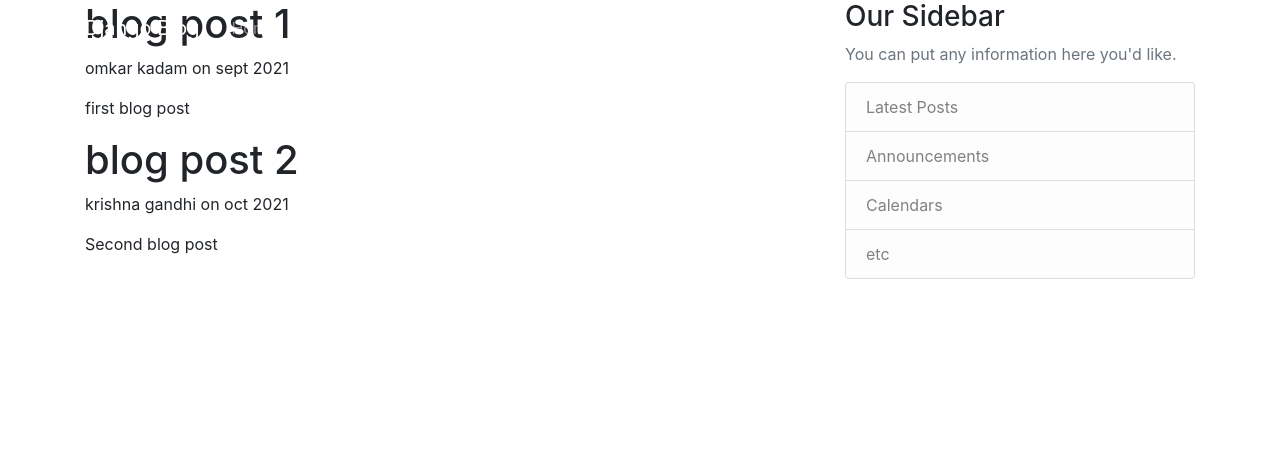
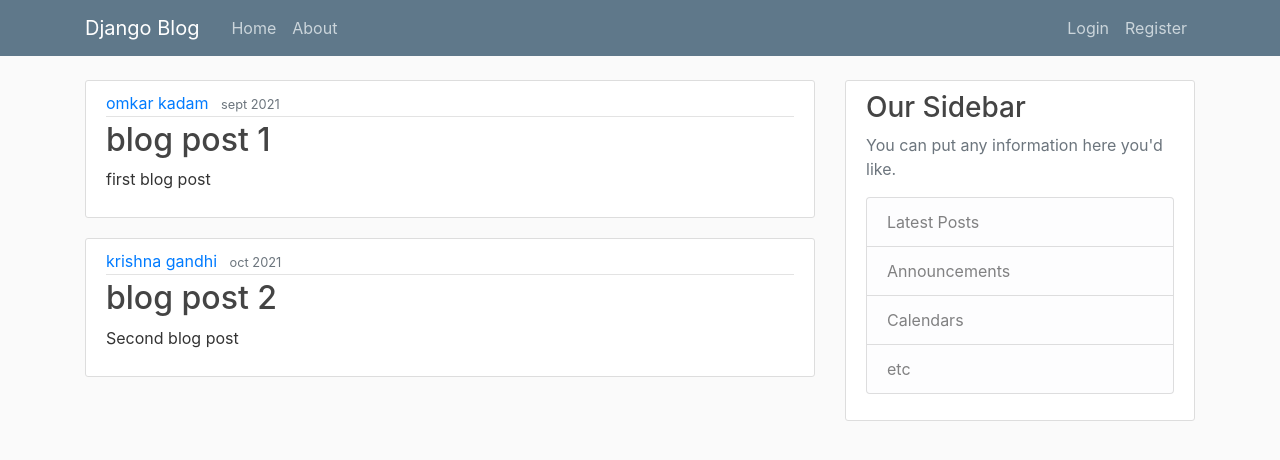
Before and after one commit to omkarkd/Blogging-Site, a Django app: page /blog/ in a window 1280 px wide. Shown: the top 460 px of the page. Run offline with Django 3.2, Linux system fonts and the light colour scheme; some libraries are stand-ins or nearby versions.

Commit message:
"final commit for day 1"

```diff
--- a/blog/templates/blog/base.html
+++ b/blog/templates/blog/base.html
@@ -1,3 +1,4 @@
+{% load static %}
 <!DOCTYPE html>
 <html lang="en">
 <head>
@@ -7,7 +8,7 @@
 
     <!-- Bootstrap CSS -->
     <link rel="stylesheet" href="https://maxcdn.bootstrapcdn.com/bootstrap/4.0.0/css/bootstrap.min.css" integrity="sha384-Gn5384xqQ1aoWXA+058RXPxPg6fy4IWvTNh0E263XmFcJlSAwiGgFAW/dAiS6JXm" crossorigin="anonymous">
-
+    <link rel="stylesheet" href="{% static 'blog/main.css' %}">
 
     {% if title %}
         <title>Django-Blog - {{ title }}  </title>
@@ -25,8 +26,8 @@
                 </button>
                 <div class="collapse navbar-collapse" id="navbarToggle">
                         <div class="navbar-nav mr-auto">
-                                <a class="nav-item nav-link" href="/">Home</a>
-                                <a class="nav-item nav-link" href="/about">About</a>
+                                <a class="nav-item nav-link" href="{% url 'blog-home' %}">Home</a>
+                                <a class="nav-item nav-link" href="{% url 'blog-about' %}">About</a>
                         </div>
                     <!-- Navbar Right Side -->
                         <div class="navbar-nav">
--- a/blog/templates/blog/home.html
+++ b/blog/templates/blog/home.html
@@ -1,8 +1,15 @@
 {% extends "blog/base.html" %}
 {% block content %}
     {% for post in posts %}
-        <h1> {{ post.title }} </h1>
-        <p> {{ post.author }} on {{ post.date_posted }} </p>
-        <p> {{ post.content }} </p>
+    <article class="media content-section">
+        <div class="media-body">
+          <div class="article-metadata">
+            <a class="mr-2" href="#">{{ post.author }}</a>
+            <small class="text-muted">{{ post.date_posted }}</small>
+          </div>
+                <h2><a class="article-title" href="#">{{ post.title }}</a></h2>
+                <p class="article-content">{{ post.content }}</p>
+         </div>
+    </article>
     {% endfor%}
 {% endblock content %}
```
Also changed, not shown: blog/static/blog/main.css (renamed from blog/templates/blog/main.css), db.sqlite3.
